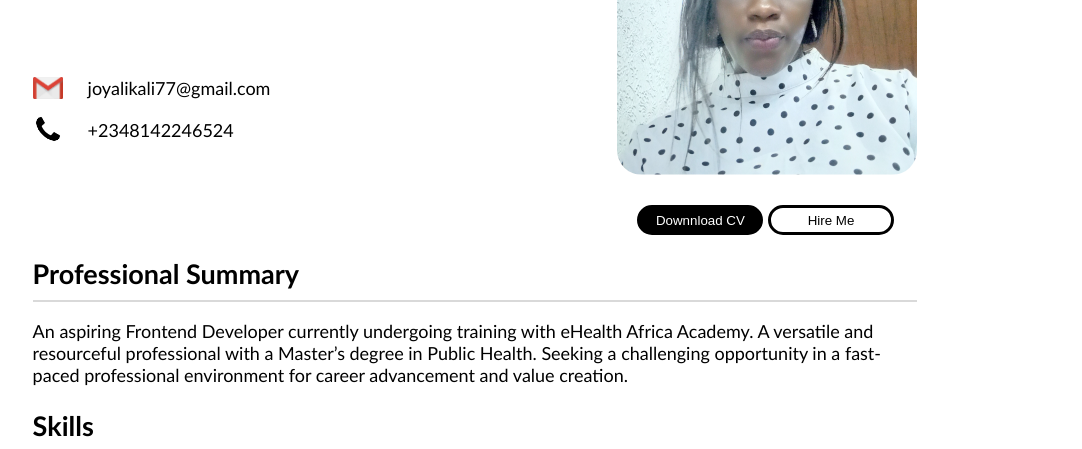
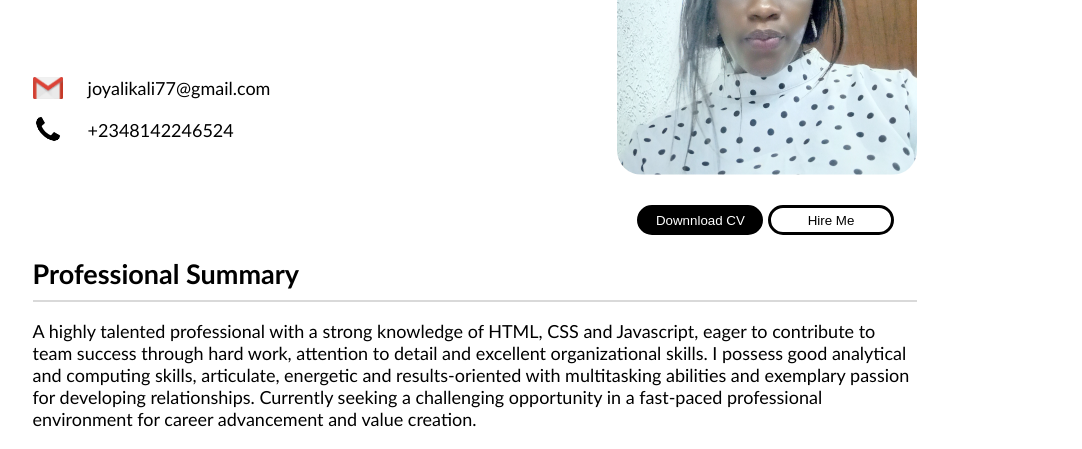
Before and after one commit to UniqueOJ/Capstone_Project, a plain HTML site: page index.html in a window 1280 px wide. Shown: the part 131-580 px from the top of the page, without its empty margins (165-1247 px from the left). Drawn offline with Linux system fonts and the light colour scheme.

Commit message:
Update index.html

```diff
--- a/index.html
+++ b/index.html
@@ -47,9 +47,10 @@
     <h2>Professional Summary</h2>
 
     <div class="hr"></div>
-    <p>An aspiring Frontend Developer currently undergoing training with eHealth Africa Academy.
-      A versatile and resourceful professional with a Master’s degree in Public Health. Seeking a challenging
-      opportunity in a fast-paced professional environment for career advancement and value creation.</p>
+    <p>A highly talented professional with a strong knowledge of HTML, CSS and Javascript, eager to contribute to team success through hard work,
+      attention to detail and excellent organizational skills. I possess good analytical and computing skills, articulate, energetic and
+      results-oriented with multitasking abilities and exemplary passion for developing relationships.
+      Currently seeking a challenging opportunity in a fast-paced professional environment for career advancement and value creation. </p>
 
     <h2>Skills</h2>
     <div class="hr"></div>
```
